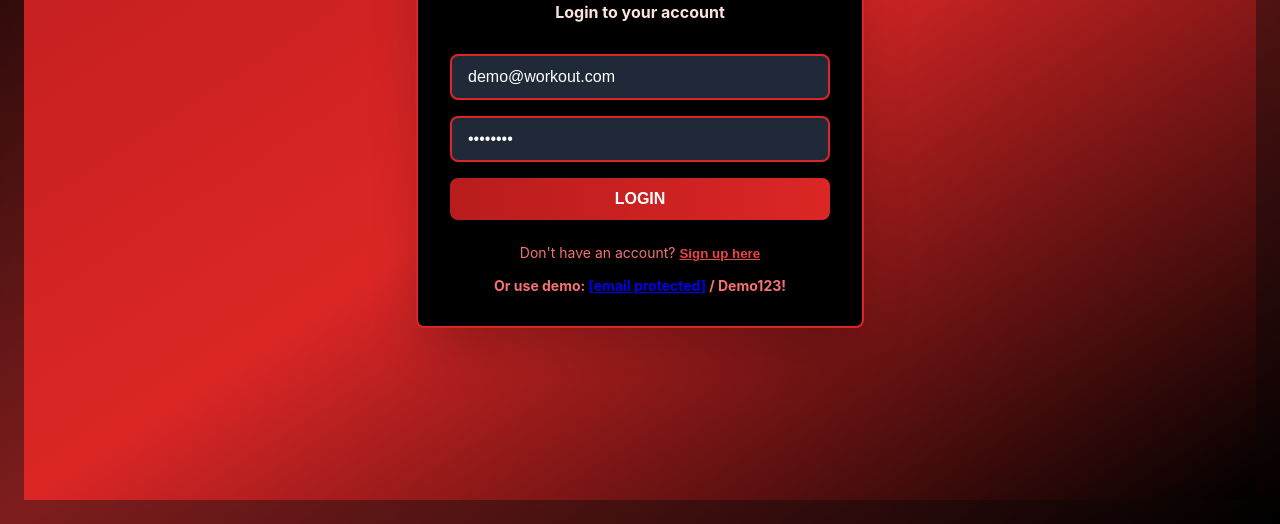
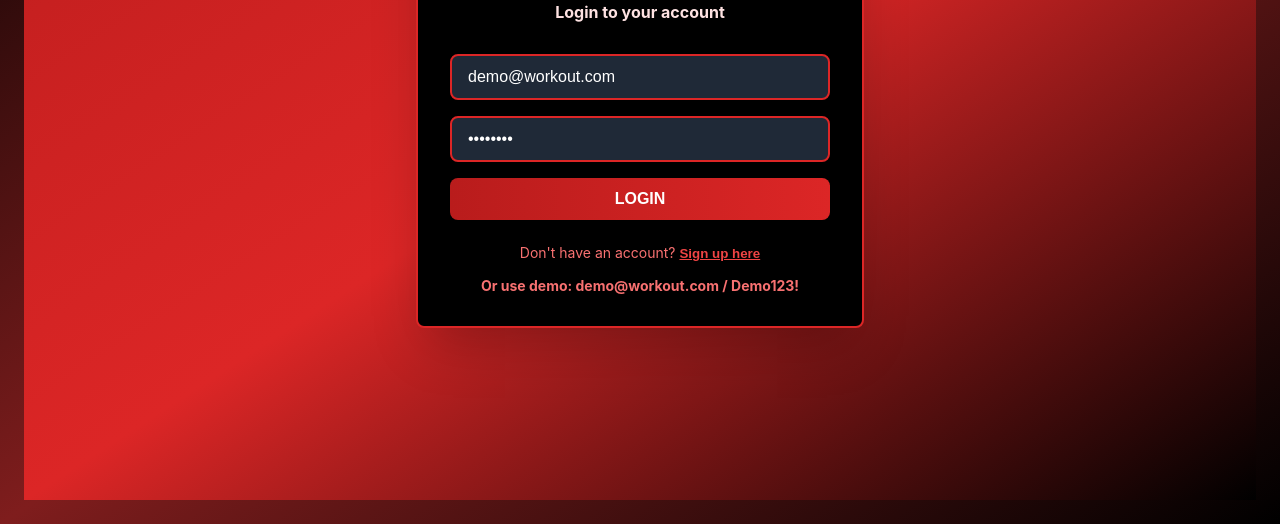
Before and after one commit to RileyKabatoff/WackyWorkout, a website: page login.html in a window 1280 px wide. Shown: the part 324-848 px from the top of the page. Drawn offline with Linux system fonts and the light colour scheme.

Commit message:
fixed the email protection
ughhhhhh

```diff
--- a/login.html
+++ b/login.html
@@ -33,7 +33,7 @@
             Sign up here
           </button>
         </p>
-        <p class="demo-text"><b>Or use demo: <a href="/cdn-cgi/l/email-protection" class="__cf_email__" data-cfemail="2f4b4a42406f58405d44405a5b014c4042">[email&#160;protected]</a> / Demo123!</b></p>
+        <p class="demo-text"><b>Or use demo: demo@workout.com / Demo123!</b></p>
       </div>
 
       <!-- Registration Form (Hidden by default) -->
```
